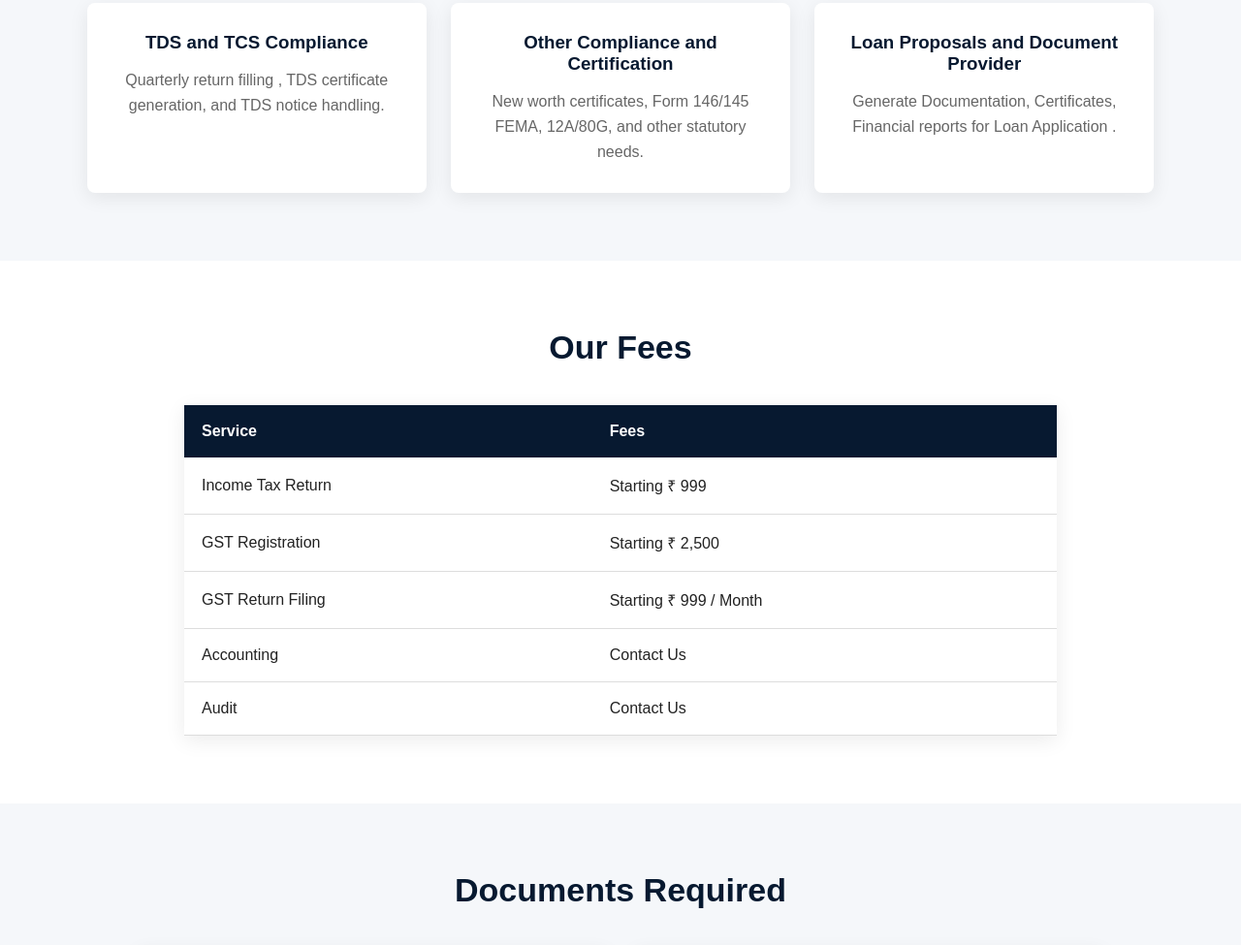
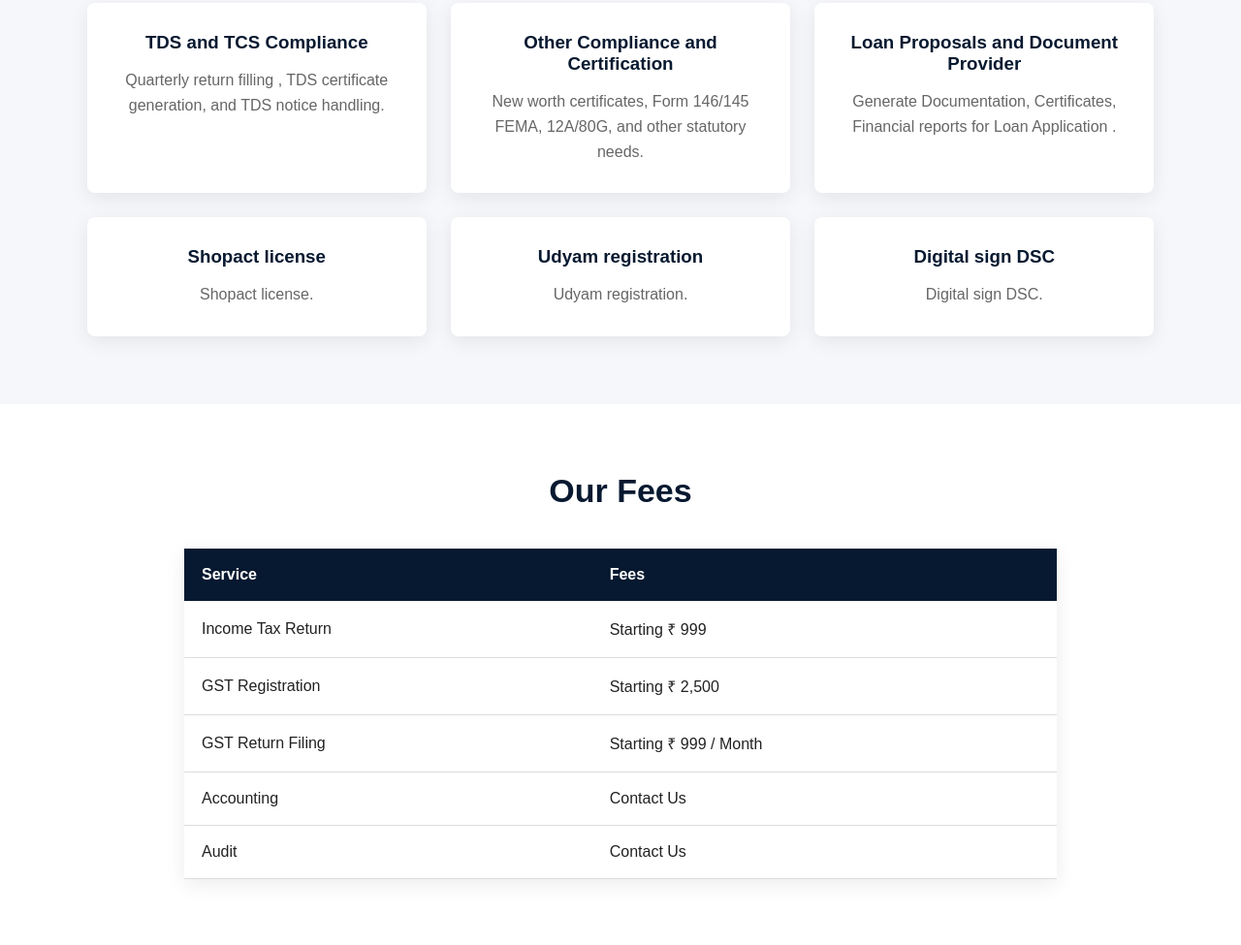
Before and after one commit to PratikHulawaleandAssociates/Pratik-Hulawale-and-Associates, a plain HTML site: page index.html in a window 1280 px wide. Shown: the part 1573-2548 px from the top of the page at 97% size. Drawn offline with Linux system fonts and the light colour scheme.

Commit message:
Add new services to index.html
Added new services including Shopact license, Udyam registration, and Digital sign DSC.

```diff
--- a/index.html
+++ b/index.html
@@ -125,6 +125,24 @@
             <div class="card">
                 <h3>Loan Proposals and Document Provider</h3>
                 <p>Generate Documentation, Certificates, Financial reports for Loan Application .</p>
+
+            </div>
+
+            <div class="card">
+                <h3>Shopact license</h3>
+                <p>Shopact license.</p>
+
+            </div>
+
+            <div class="card">
+                <h3>Udyam registration</h3>
+                <p>Udyam registration.</p>
+
+            </div>
+
+            <div class="card">
+                <h3>Digital sign DSC</h3>
+                <p>Digital sign DSC.</p>
 
             </div>
 
```
